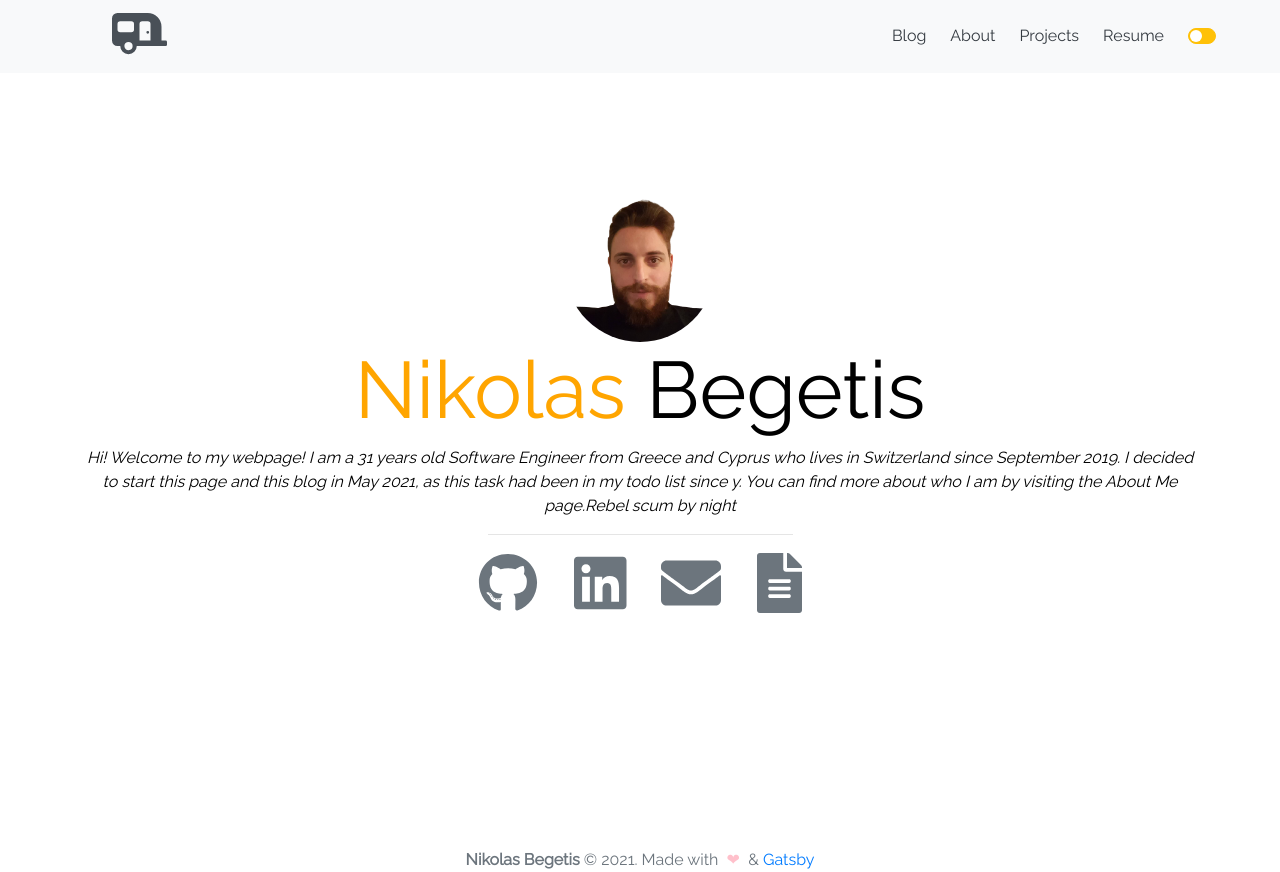
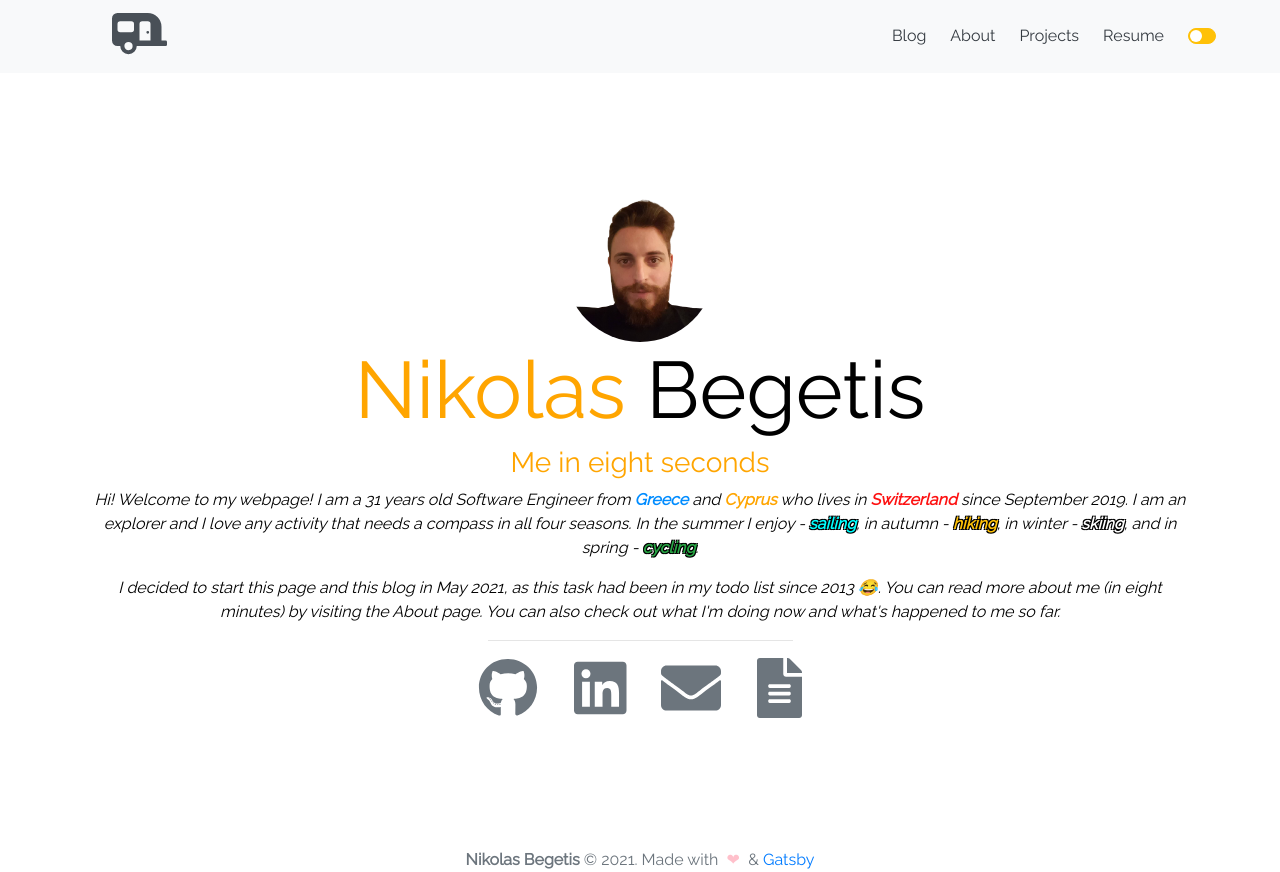
Before and after one commit to nmpegetis/nbegetis.com-gatsby, a Gatsby site: page / in a window 1280 px wide. Built offline with nearby package versions, Linux system fonts and the light colour scheme; Gatsby itself is replaced by a stand-in of ours.

Commit message:
update homepage

```diff
--- a/src/pages/index.js
+++ b/src/pages/index.js
@@ -40,21 +40,55 @@ export default ({ data }) => {
             <span className="first-name">{firstName}</span>&nbsp;
             <span className="last-name">{lastName}</span>
           </h1>
+          <h3>Me in eight seconds</h3>
           <p>
             <i>
               Hi! Welcome to my webpage! I am a 31 years old {occupation} from
-              Greece and Cyprus who lives in Switzerland since September 2019. I
-              decided to start this page and this blog in May 2021, as this task
-              had been in my todo list since y. You can find more about who I am
-              by visiting the About Me page.
-              {dark ? `Imperial enforcer by night` : `Rebel scum by night`}
+              <strong>
+                <span className="blue"> Greece</span>
+              </strong>{" "}
+              and
+              <strong>
+                <span className="yellow"> Cyprus</span>
+              </strong>{" "}
+              who lives in
+              <strong>
+                <span className="red"> Switzerland </span>
+              </strong>
+              since September 2019. I am an explorer and I love any activity
+              that needs a compass in all four seasons. In the summer I enjoy -
+              <strong>
+                <span className="light-blue"> sailing</span>
+              </strong>
+              , in autumn -
+              <strong>
+                <span className="light-yellow"> hiking</span>
+              </strong>
+              , in winter -
+              <strong>
+                <span className="white"> skiing</span>
+              </strong>
+              , and in spring -
+              <strong>
+                <span className="green"> cycling</span>
+              </strong>
+              .
+            </i>
+          </p>
+          <p>
+            <i>
+              I decided to start this page and this blog in May 2021, as this
+              task had been in my todo list since 2013 😂. You can read more
+              about me (in eight minutes) by visiting the About page. You can
+              also check out what I'm doing now and what's happened to me so
+              far.
             </i>
           </p>
         </Container>
         <hr className="my-3 w-25" />
         <div className="d-md-inline-flex icons-container">
           <a
-            href="https://www.github.com"
+            href="https://github.com/nmpegetis/"
             target="_blank"
             rel="noopener noreferrer"
           >
@@ -65,7 +99,7 @@ export default ({ data }) => {
             />
           </a>
           <a
-            href="https://linkedin.com"
+            href="https://www.linkedin.com/in/nmpegetis/"
             target="_blank"
             rel="noopener noreferrer"
           >
--- a/src/styles/global.scss
+++ b/src/styles/global.scss
@@ -104,3 +104,48 @@ body {
 .unemployed {
   font-size: 1.35rem;
 }
+
+.red {
+    color: $faded-red;
+}
+
+.blue {
+    color: $dark-blue;
+}
+
+.light-blue {
+  color: cyan;
+  text-shadow: -1px -1px 0 #000,
+  1px -1px 0 #000,
+  -1px 1px 0 #000,
+  1px 1px 0 #000;
+  }
+
+.yellow {
+    color: orange;
+}
+
+.light-yellow {
+  color: $yellow;
+  text-shadow: -1px -1px 0 #000,
+  1px -1px 0 #000,
+  -1px 1px 0 #000,
+  1px 1px 0 #000;
+  }
+
+.green {
+  color: $green;
+  text-shadow: -1px -1px 0 #000,
+  1px -1px 0 #000,
+  -1px 1px 0 #000,
+  1px 1px 0 #000;
+
+  }
+
+.white {
+  color: $white;
+  text-shadow: -1px -1px 0 #000,
+  1px -1px 0 #000,
+  -1px 1px 0 #000,
+  1px 1px 0 #000;
+}
```
Also changed, not shown: src/pages/now.js (added, +142 -0 lines).
